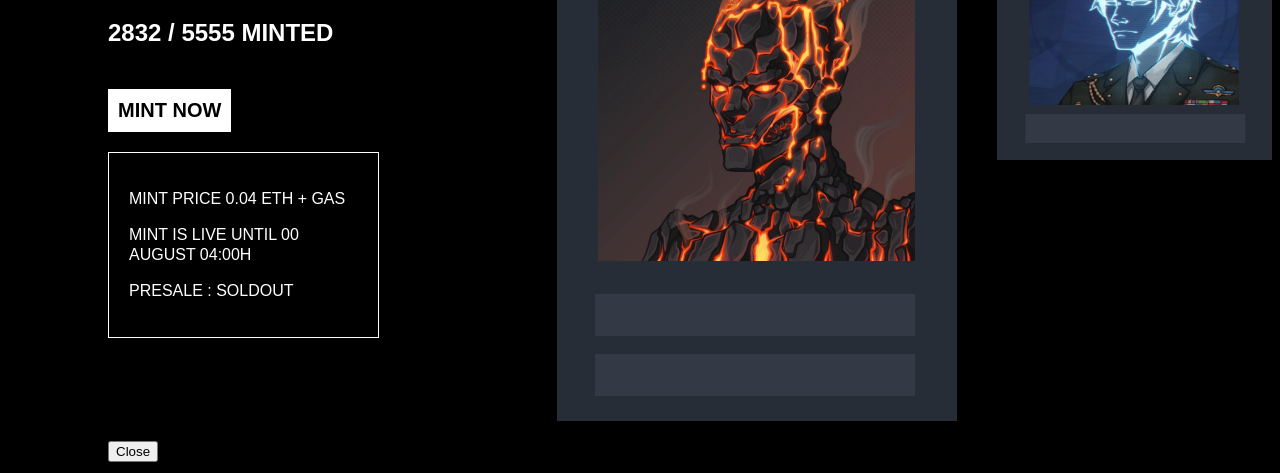
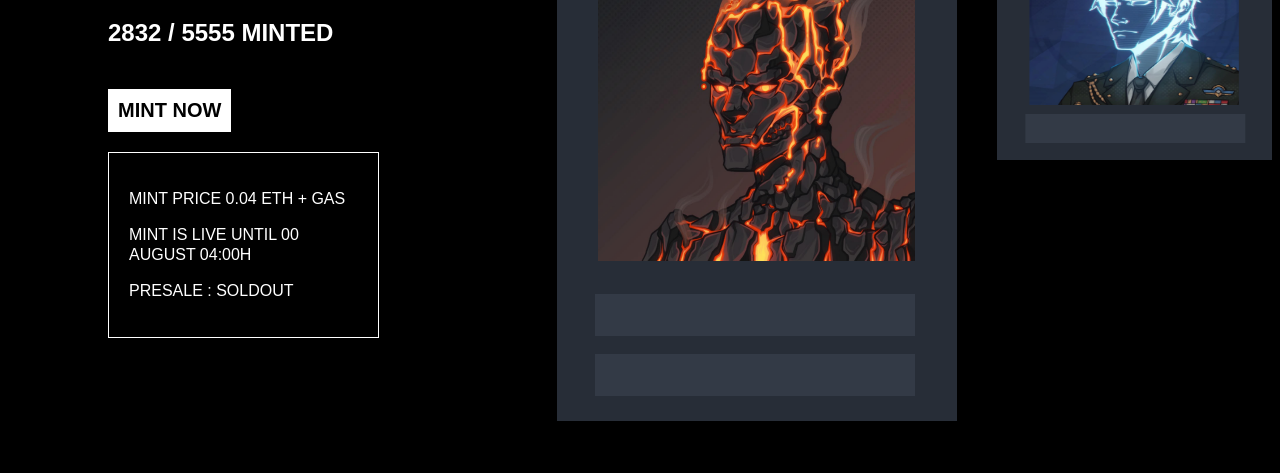
Before and after one commit to oluwatjay/mint, a plain HTML site: page index.html in a window 1280 px wide. Shown: the part 327-800 px from the top of the page. Drawn offline with Linux system fonts and the light colour scheme.

Commit message:
Update index.html

```diff
--- a/index.html
+++ b/index.html
@@ -36,7 +36,7 @@
             <img class="img2" src="img/CARD-1.png">
         </div>
     </header>
-            <button onclick="closeModal()">Close</button>
+
         </div>
         </div>
 
```
